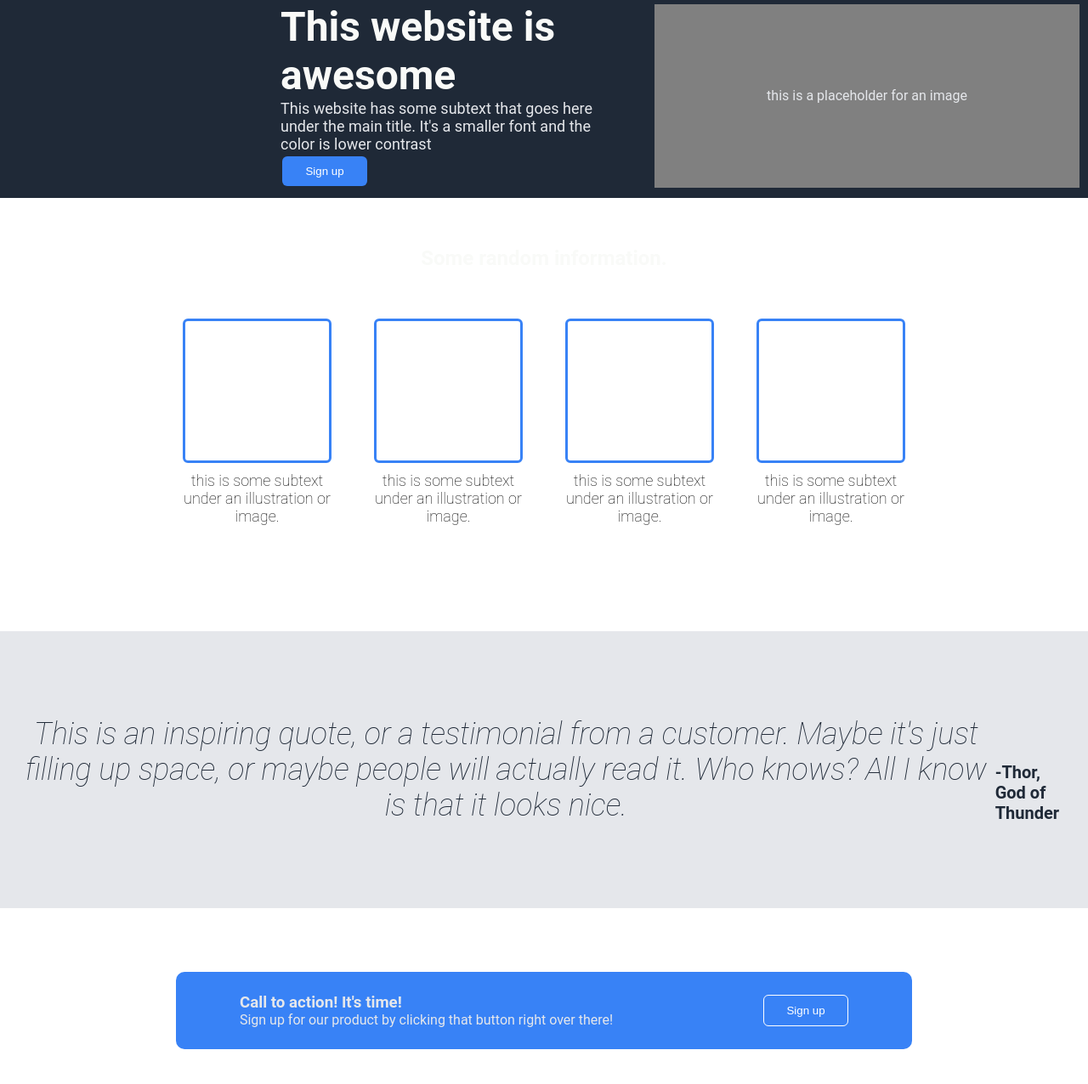
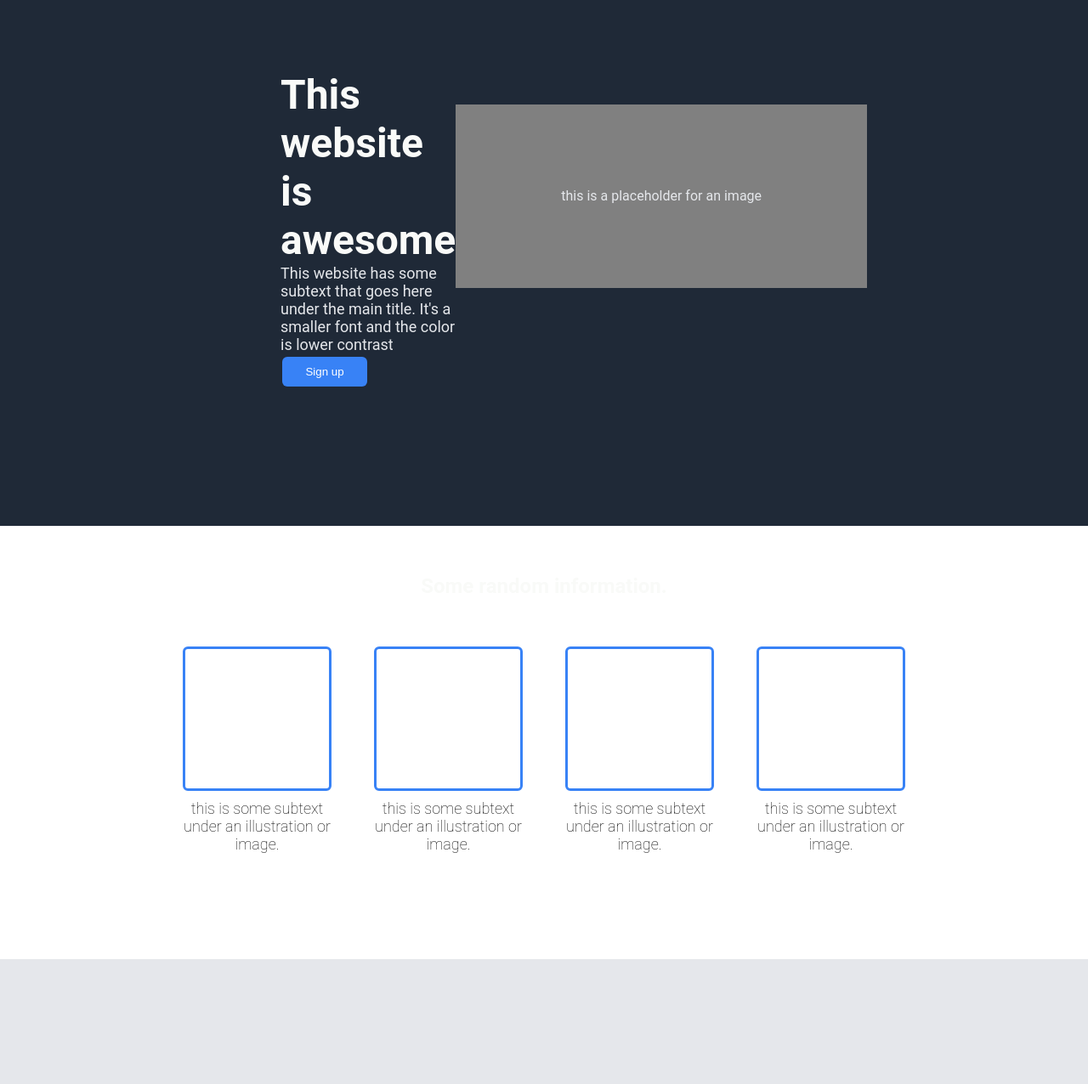
Before and after one commit to j3wlia/odin-landing-page, a plain HTML site: page index.html in a window 1280 px wide. Shown: the part 99-1375 px from the top of the page at 85% size. Drawn offline with Linux system fonts and the light colour scheme.

Commit message:
current progress

```diff
--- a/styles.css
+++ b/styles.css
@@ -43,12 +43,15 @@ ul{
     align-items: center;
     background-color: #1F2937;
     padding: 10px;
-    gap:50px;
 }
+
 .column{
-   width:50%;
+	max-width: 2000px;
    flex:1;
+   padding-top: 80px;
    padding-left: 320px;
+   padding-bottom: 150px;
+   float: left;
 }
 .main{
     color: #F9FAf8;
@@ -65,13 +68,6 @@ ul{
     gap: 10px;
     font-size: 18px;
     color: #e5e7eb;
-	/* display: flex;
-    flex-wrap: wrap;
-    justify-content: center;
-    gap: 50px;
-    background-color: #1f2937;
-    color: #e5e7eb;
-    padding: 10px; */
 }
 .text{
 	max-width: 200px;
@@ -100,6 +96,9 @@ ul{
     align-items: center;
     width: 500px;
     height: 216px;
+	margin-right: 250px;
+	margin-top: -150px;
+
 }
 
 
@@ -140,20 +139,30 @@ ul{
 }
 
 .quote{
-    display: flex;
+	display: flex;
+    flex-direction: column;
+    align-items: flex-end;
+    font-size: 30px;
+    padding: 150px 150px;
+    background-color: #e5e7eb;
+    /* display: flex;
     align-items: center;
     justify-content: center;
     background-color:#E5E7EB;
     padding:100px 20px;
-    margin-bottom: 75px;
+    margin-bottom: 75px; */
 }
 
 .quote-content{
-	font-size: 36px;
+	font-style: italic;
+    font-size: 36px;
+    color: #1f2937;
+	/* font-size: 36px;
 	font-weight: 100;
 	font-style: italic;
 	color: #1f2937;
-	text-align: center;
+	text-align: center; */
+
     /* font-size: 36px;
 	color: #1f2937;
     font-style: italic;
@@ -168,7 +177,7 @@ ul{
 
 #author{
 	font-weight: bold;
-	font-size: 20px;
+	font-size:30px;
 
 	align-self: flex-end;
     color: #1F2937;
@@ -188,7 +197,9 @@ ul{
     border-radius: 10px;
     align-self: center;
     margin-bottom: 75px;
+	margin-top: 100px;
     gap:100px  ;
+	min-width: 1000px;
 
 
 }
```
